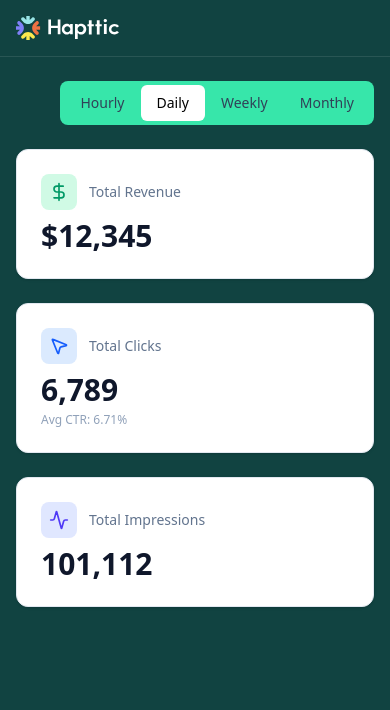
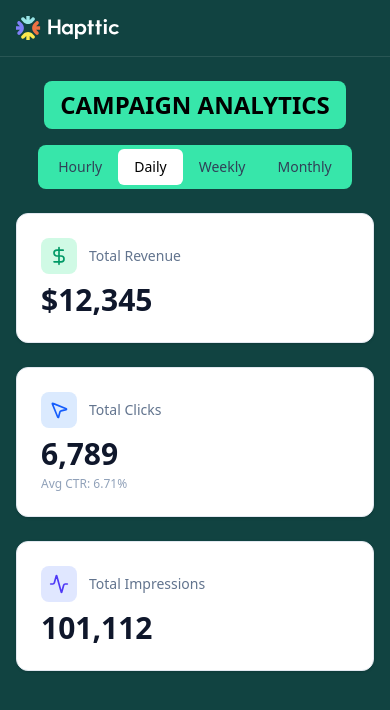
Before and after one commit to hapttic/front-test-assigment-2025-public, a React (Vite) app: page / in a window 390 px wide. Shown: the top 710 px of the page. Built offline with nearby package versions, Linux system fonts and the light colour scheme.

Commit message:
feat: Update layout and add Campaign Analytics header
Improved the main page layout by switching to a responsive flexbox structure and added a prominent 'Campaign Analytics' header. Also removed unnecessary margin from KPIStats grid for better spacing.

```diff
--- a/src/App.tsx
+++ b/src/App.tsx
@@ -11,8 +11,14 @@ function App() {
   return (
     <div className="bg-[#114341] w-full min-h-screen">
       <Header />
-      <div className="w-max-7xl flex justify-end px-4 my-6">
-        <TimeIntervalSelector current={timeFilter} onChange={(newLevel) => setTimeFilter(newLevel)} />
+      <div className="max-w-7xl mx-auto flex flex-col md:flex-row md:justify-between items-center gap-4 px-4 my-6">
+        <h1 className="text-black text-2xl font-bold uppercase bg-[#37e6aa] px-4 py-2 rounded-lg">
+          Campaign Analytics
+        </h1>
+        <TimeIntervalSelector
+          current={timeFilter}
+          onChange={(newLevel) => setTimeFilter(newLevel)}
+        />
       </div>
       <KPIStats totalRevenue={12345} totalClicks={6789} totalImpressions={101112} />
     </div>
--- a/src/components/stats/KPIStats.tsx
+++ b/src/components/stats/KPIStats.tsx
@@ -36,7 +36,7 @@ const KPIStats: React.FC<KPIStatsProps> = ({ totalRevenue, totalClicks, totalImp
   ];
 
   return (
-    <div className="max-w-7xl mx-auto px-4 grid grid-cols-1 md:grid-cols-3 gap-6 mb-8">
+    <div className="max-w-7xl mx-auto px-4 grid grid-cols-1 md:grid-cols-3 gap-6">
       {statsData.map((stat, index) => (
         <Card
           key={index}
```
